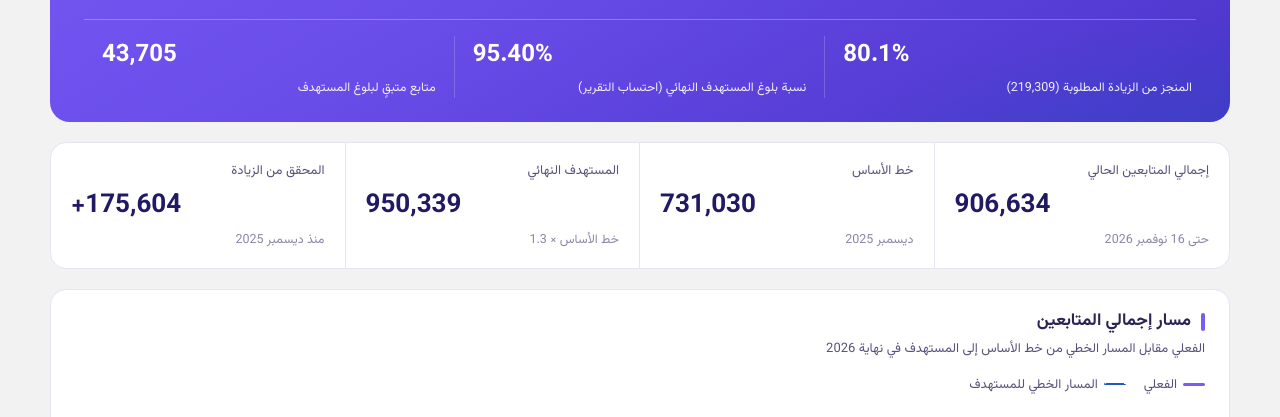
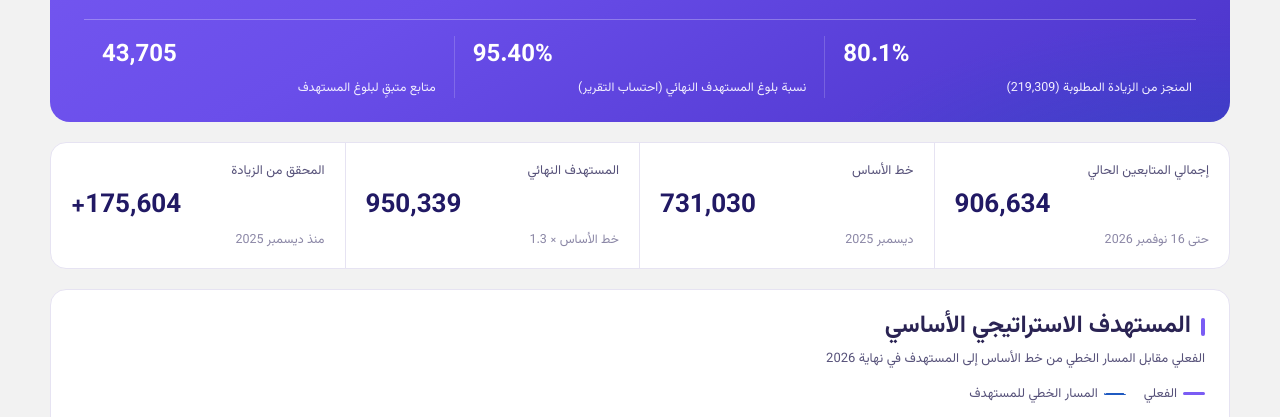
Before and after one commit to hoor-96/followers-update, a plain HTML site: page index.html in a window 1280 px wide. Shown: the part 383-800 px from the top of the page. Drawn offline with Linux system fonts and the light colour scheme; no server answers.

Commit message:
Rename trend headline and enlarge font

```diff
--- a/index.html
+++ b/index.html
@@ -333,7 +333,7 @@ details.alt[open] > summary { margin-bottom: 12px; }
 
   <div class="grid2 solo" id="trendGrid">
     <section class="card sec">
-      <h3>مسار إجمالي المتابعين</h3>
+      <h3 style="font-size:24px">المستهدف الاستراتيجي الأساسي</h3>
       <p class="sub">الفعلي مقابل المسار الخطي من خط الأساس إلى المستهدف في نهاية 2026</p>
       <div class="legend"><span><i></i>الفعلي</span><span><i class="dash"></i>المسار الخطي للمستهدف</span></div>
       <div class="chart" id="chart"><div class="tip" id="tip" hidden></div></div>
```
